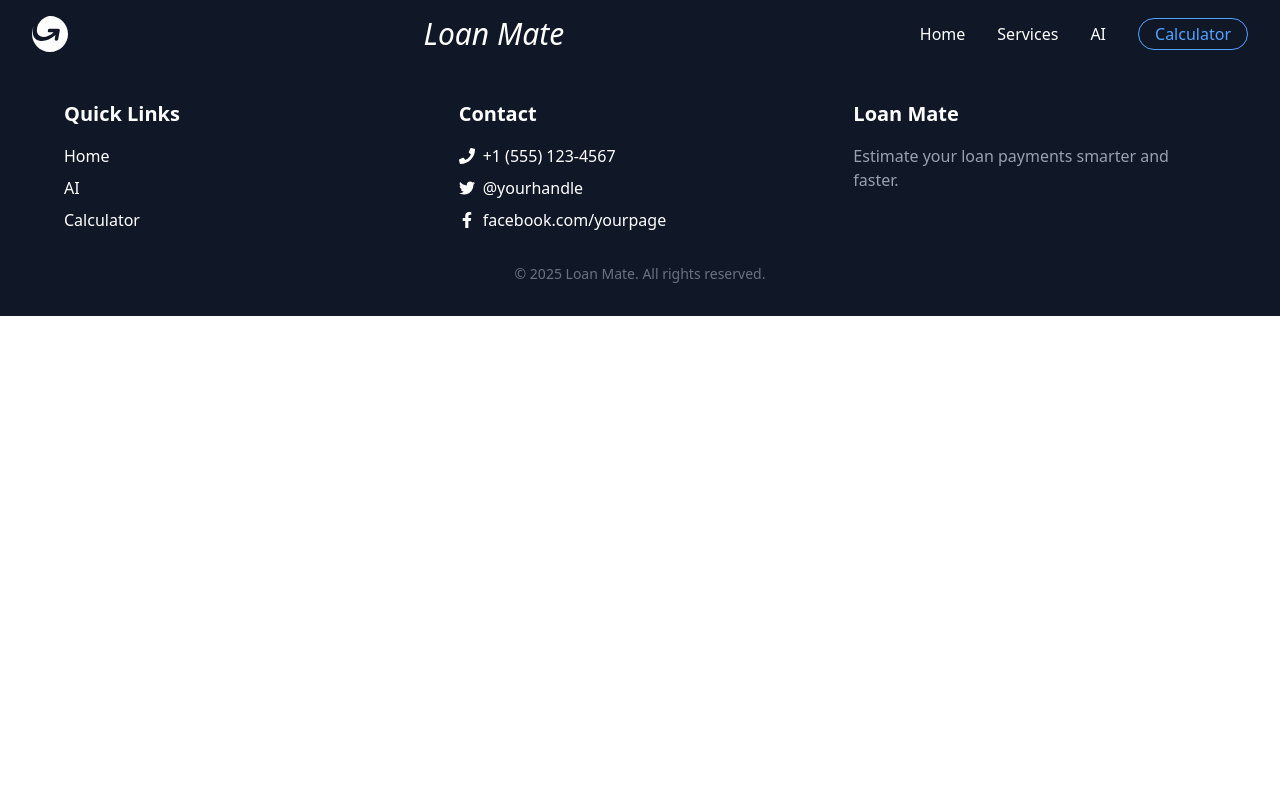
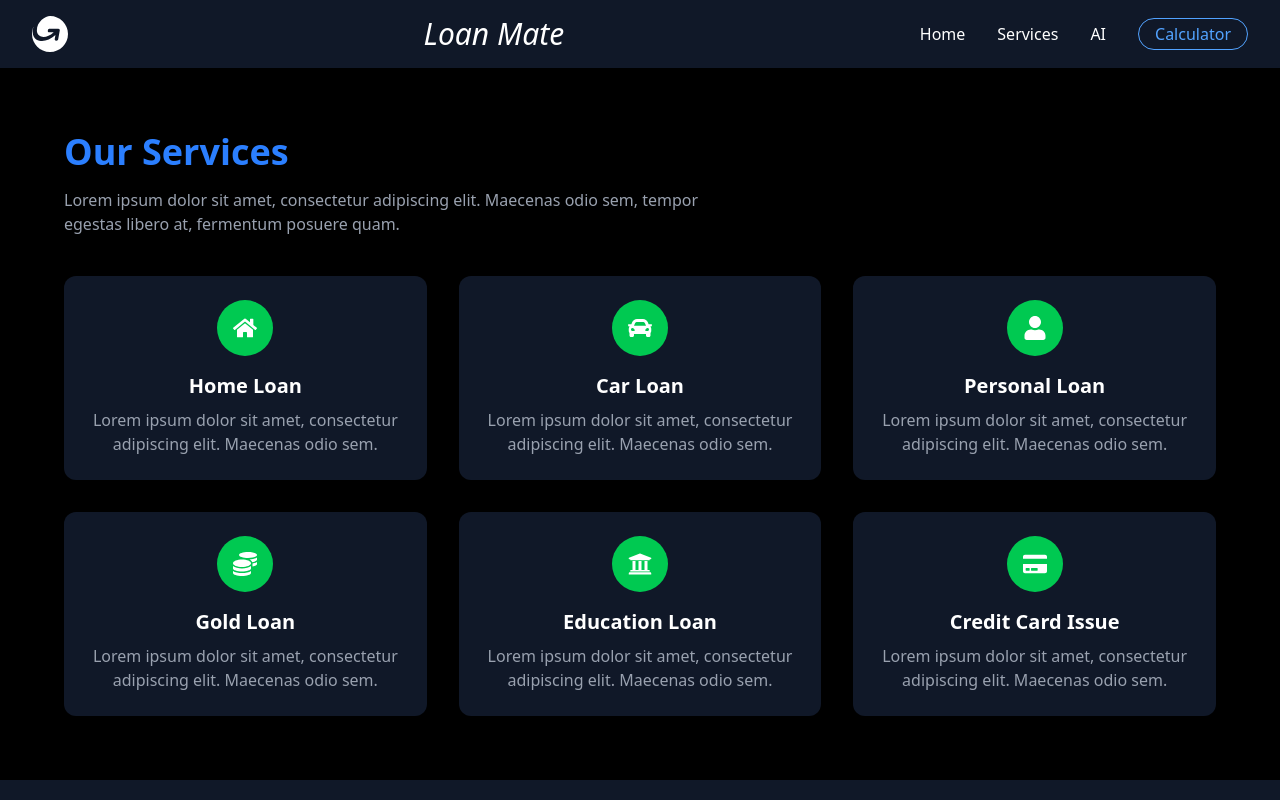
Before and after one commit to rohit-godara/LoanMate, a React (Vite) app: page /Services in a window 1280 px wide. Shown: the top 800 px of the page. Built offline with nearby package versions, Linux system fonts and the light colour scheme.

Commit message:
Add files via upload

```diff
--- a/src/App.jsx
+++ b/src/App.jsx
@@ -3,6 +3,8 @@ import { BrowserRouter as Router, Route, Routes } from 'react-router-dom'
 import HeroSection from './HeroSection'
 import CalculatorPage from './CalculatorPage'
 import Layout from './components/Layout'
+import Services from './components/Services'
+
 
 const App = () => {
   return (
@@ -11,6 +13,7 @@ const App = () => {
         <Routes>
           <Route path='/' element={<HeroSection />} />
           <Route path='/Calculator' element={<CalculatorPage />} />
+          <Route path='/Services' element={<Services />} />
         </Routes>
       </Layout>
     </Router>
--- /dev/null
+++ b/src/components/Services.jsx
@@ -0,0 +1,46 @@
+import React from 'react';
+import { FaHome, FaCar, FaUser, FaUniversity, FaCreditCard, FaCoins } from 'react-icons/fa';
+
+const services = [
+  { icon: <FaHome size={24} />, title: 'Home Loan' },
+  { icon: <FaCar size={24} />, title: 'Car Loan' },
+  { icon: <FaUser size={24} />, title: 'Personal Loan' },
+  { icon: <FaCoins size={24} />, title: 'Gold Loan' },
+  { icon: <FaUniversity size={24} />, title: 'Education Loan' },
+  { icon: <FaCreditCard size={24} />, title: 'Credit Card Issue' }
+];
+
+const Services = () => {
+  return (
+    <section className="bg-black text-white py-16 px-4">
+      <div className="max-w-6xl mx-auto">
+        <h2 className="text-3xl md:text-4xl font-bold text-blue-500 mb-4">Our Services</h2>
+        <p className="text-gray-400 mb-10 max-w-2xl">
+          Lorem ipsum dolor sit amet, consectetur adipiscing elit. Maecenas odio sem, tempor egestas libero at,
+          fermentum posuere quam.
+        </p>
+
+        <div className="grid md:grid-cols-3 gap-8">
+          {services.map((service, index) => (
+            <div
+              key={index}
+              className="bg-gray-900 p-6 rounded-xl shadow-md hover:shadow-lg transition"
+            >
+              <div className="flex justify-center mb-4">
+                <div className="bg-green-500 text-white p-4 rounded-full">
+                  {service.icon}
+                </div>
+              </div>
+              <h3 className="text-center text-xl font-semibold text-white mb-2">{service.title}</h3>
+              <p className="text-gray-400 text-center">
+                Lorem ipsum dolor sit amet, consectetur adipiscing elit. Maecenas odio sem.
+              </p>
+            </div>
+          ))}
+        </div>
+      </div>
+    </section>
+  );
+};
+
+export default Services;
```
